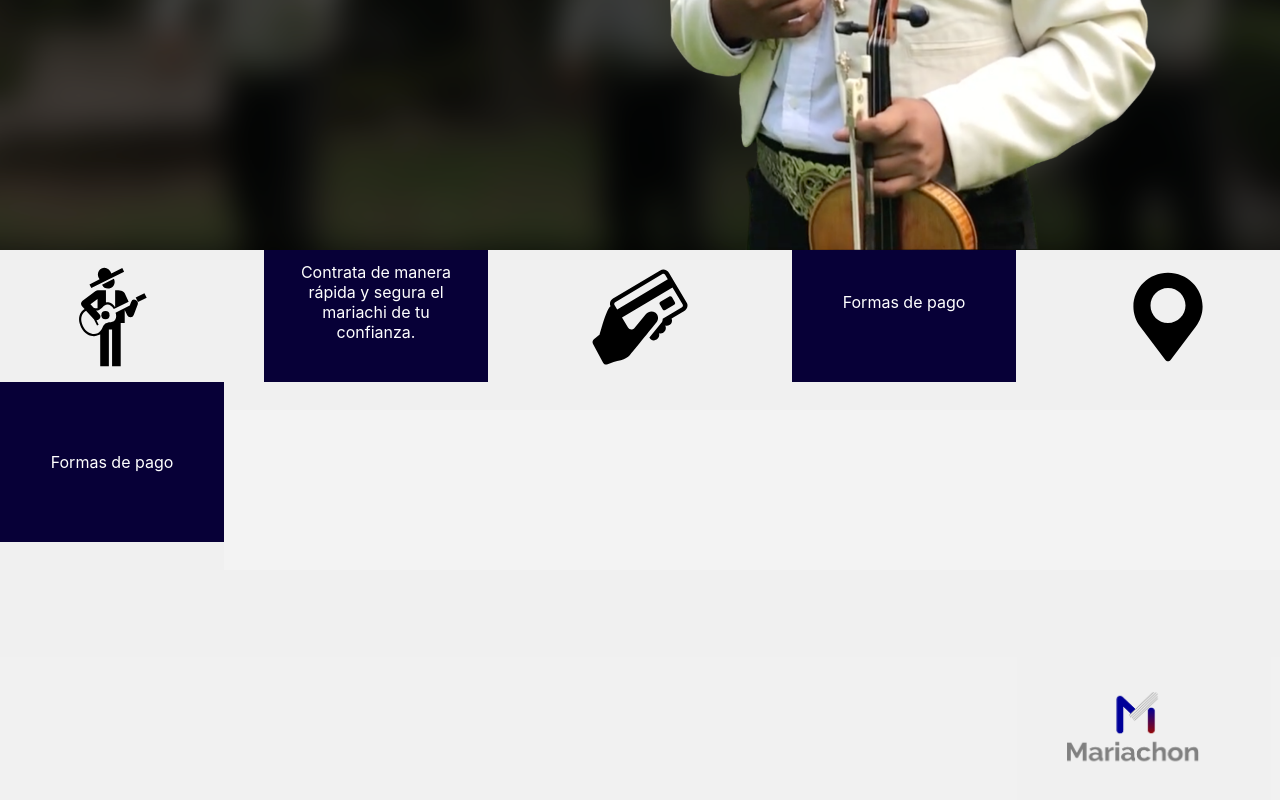
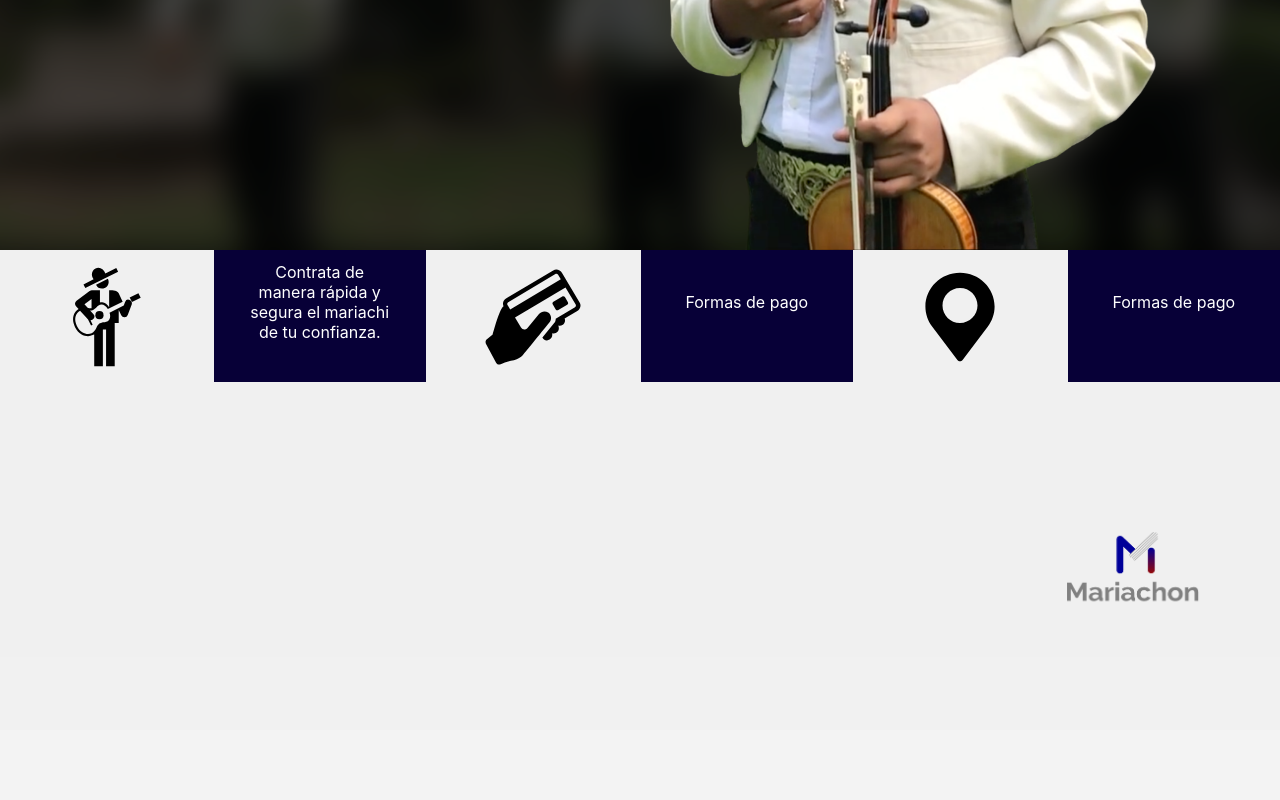
Before and after one commit to Josstell/landin-pages-mariachon, a Next.js app: page / in a window 1280 px wide. Shown: the part 1884-2684 px from the top of the page. After the commit the page ends 2614 px from the top, so only its background shows below. Built offline with nearby package versions, Linux system fonts and the light colour scheme.

Commit message:
services 1

```diff
--- a/src/styles/components/_content.scss
+++ b/src/styles/components/_content.scss
@@ -28,7 +28,7 @@
   &__section_icon {
     width: 16.6%;
     height: 100%;
-    min-width: 28vh;
+    min-width: 20vh;
     display: flex;
     justify-content: center;
     align-items: center;
```
